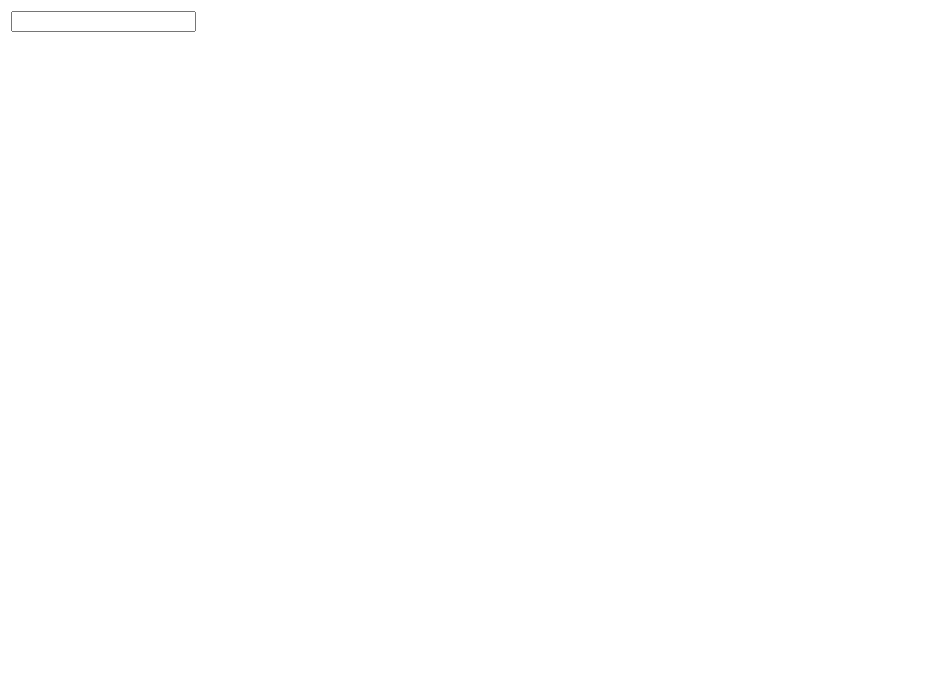
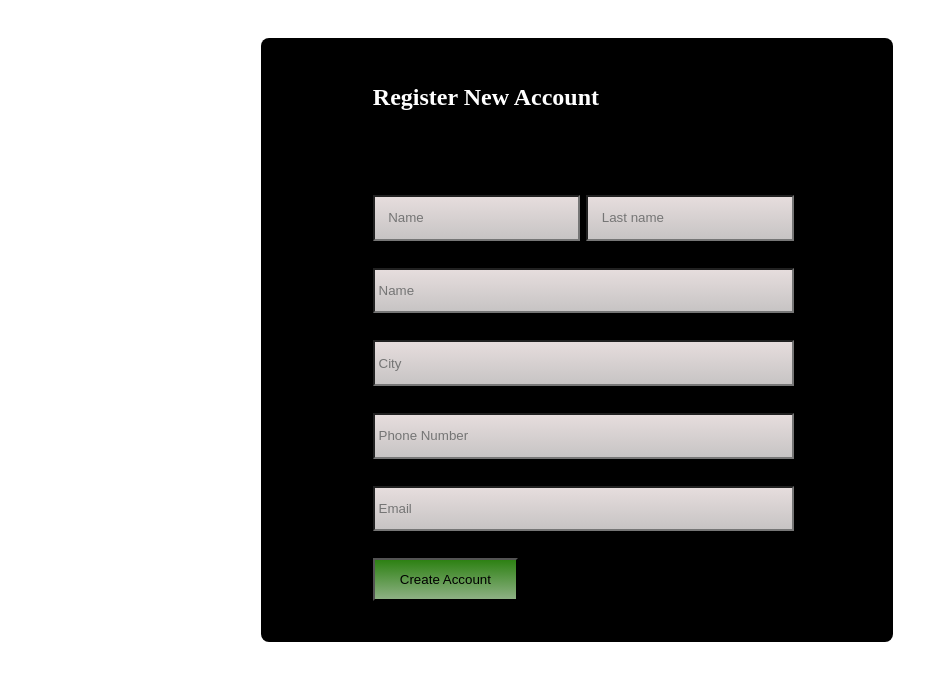
Before and after one commit to kartikCedcoss/form-generateby-JS, a plain HTML site: page src/index.html in a window 1280 px wide. Shown: the whole page, without its empty margins (0-945 px from the left). Drawn offline with Linux system fonts and the light colour scheme.

Commit message:
form generate

```diff
--- a/src/index.html
+++ b/src/index.html
@@ -4,13 +4,17 @@
     <meta charset="UTF-8">
     <meta http-equiv="X-UA-Compatible" content="IE=edge">
     <meta name="viewport" content="width=device-width, initial-scale=1.0">
+    <link rel="stylesheet" href="style.css">
     <title>Document</title>
 </head>
-<body>
-    <div>
-        <table>
-            <tr><td><input type="text" id='inputtd1'></td></tr>
-        </table>
-    </div>
+<body onload="myForm()">
+    <form> <div class="maindiv" id ='usertbl'>
+
+    </div></div></form>
+
+
+
+    <script src="myscript.js"></script>
 </body>
+
 </html>
--- a/src/myscript.js
+++ b/src/myscript.js
@@ -0,0 +1,15 @@
+function myForm()
+{
+    var html = "<h2>Register New Account<h2><br><br>"
+
+     html+="<input  type='text' style='padding:1em ' placeholder='Name' ></t> <input type ='text' style='padding:1em '  placeholder ='Last name'><br><br>";
+     html+= "<input type='text'  placeholder=' Name'><br><br>";
+     html+= "<input type='text' placeholder=' City'><br><br>";
+     html+= "<input type='text'  placeholder=' Phone Number'><br><br>";
+     html+= "<input type='text' placeholder=' Email'><br><br>";
+     html+= "<input type='submit' id='btnSubmit' value='Create Account'>";
+
+
+
+    document.getElementById('usertbl').innerHTML=html;
+}
--- a/src/style.css
+++ b/src/style.css
@@ -0,0 +1,22 @@
+.maindiv{
+    margin:3% 30% 0% 20%;
+
+    background: black;
+    padding: 1em 1em 4em 7em ;
+    border-radius: 8px;
+}
+
+.maindiv h2{
+    color: white;
+    margin-top: 30px;
+}
+.maindiv input[type='text']{
+    padding: 1em 18em 1em 0em;
+    background: linear-gradient(#e6dddd,rgb(199, 196, 196));
+}
+.maindiv input[type='submit']{
+    padding:12px 25px;
+    float: left;
+    background: linear-gradient(#2d8113,rgb(142, 177, 132));
+
+}
```
